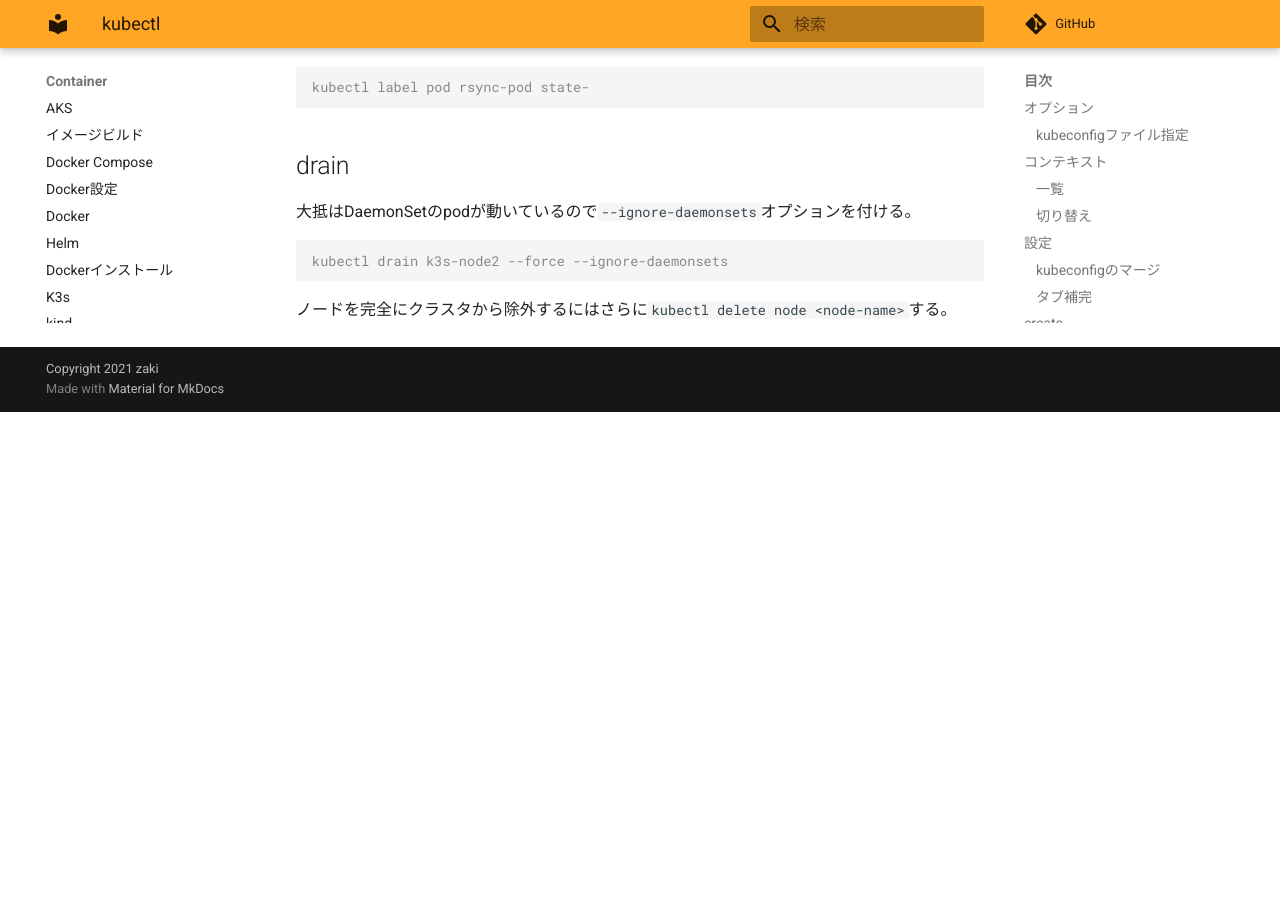
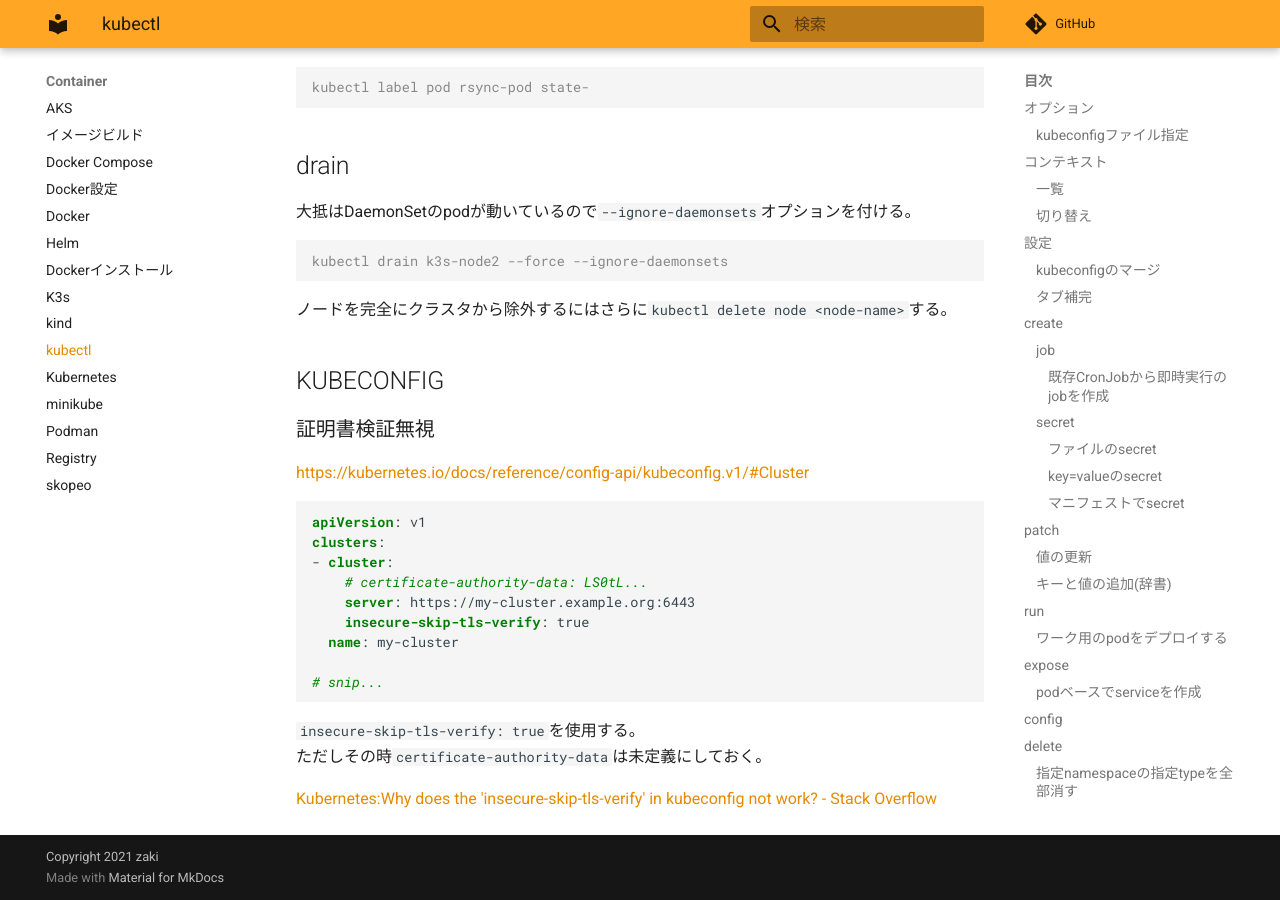
Before and after one commit to zaki-lknr/docs, an MkDocs documentation site: the page built from docs/Container/kubectl.md, in a window 1280 px wide and 900 px high, scrolled down 9554 px. Built offline with MkDocs 1.6.1 and Material for MkDocs 9.7.7, drawn with Linux system fonts in a browser that asks for light colours; comment, search, counter and statistics services are not loaded; before the commit the page ends 9966 px from its top, so only the background shows below that.

Commit message:
add: container/kubectl: kubeconfig証明書検証無視設定

````diff
--- a/docs/Container/kubectl.md
+++ b/docs/Container/kubectl.md
@@ -488,3 +488,26 @@ kubectl drain k3s-node2 --force --ignore-daemonsets
 ```
 
 ノードを完全にクラスタから除外するにはさらに`kubectl delete node <node-name>`する。
+
+## KUBECONFIG
+
+### 証明書検証無視
+
+<https://kubernetes.io/docs/reference/config-api/kubeconfig.v1/#Cluster>
+
+```yaml
+apiVersion: v1
+clusters:
+- cluster:
+    # certificate-authority-data: LS0tL...
+    server: https://my-cluster.example.org:6443
+    insecure-skip-tls-verify: true
+  name: my-cluster
+
+# snip...
+```
+
+`insecure-skip-tls-verify: true`を使用する。
+ただしその時`certificate-authority-data`は未定義にしておく。
+
+[Kubernetes:Why does the 'insecure-skip-tls-verify' in kubeconfig not work? - Stack Overflow](https://stackoverflow.com/questions/33049185/kuberneteswhy-does-the-insecure-skip-tls-verify-in-kubeconfig-not-work)
````
